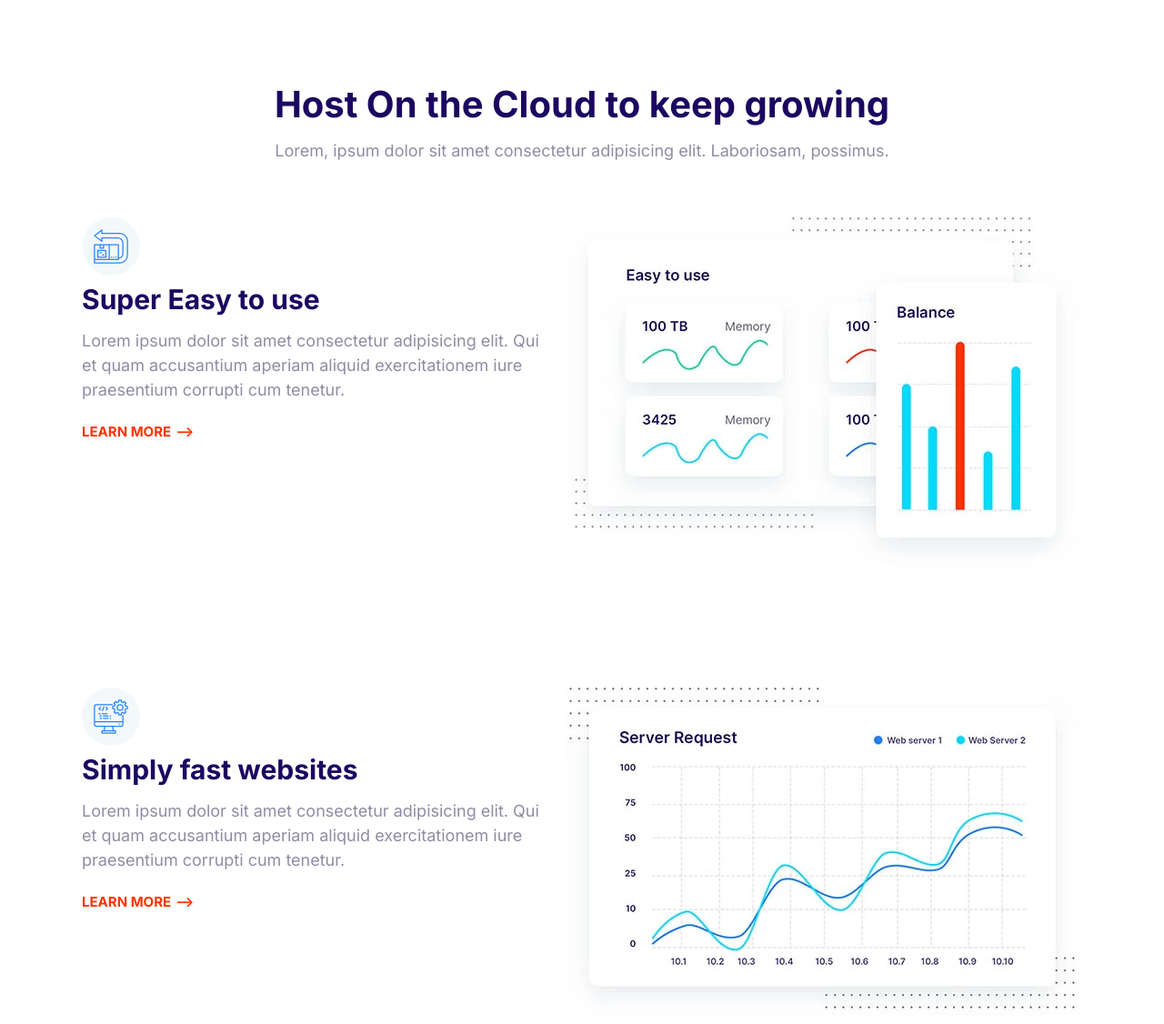
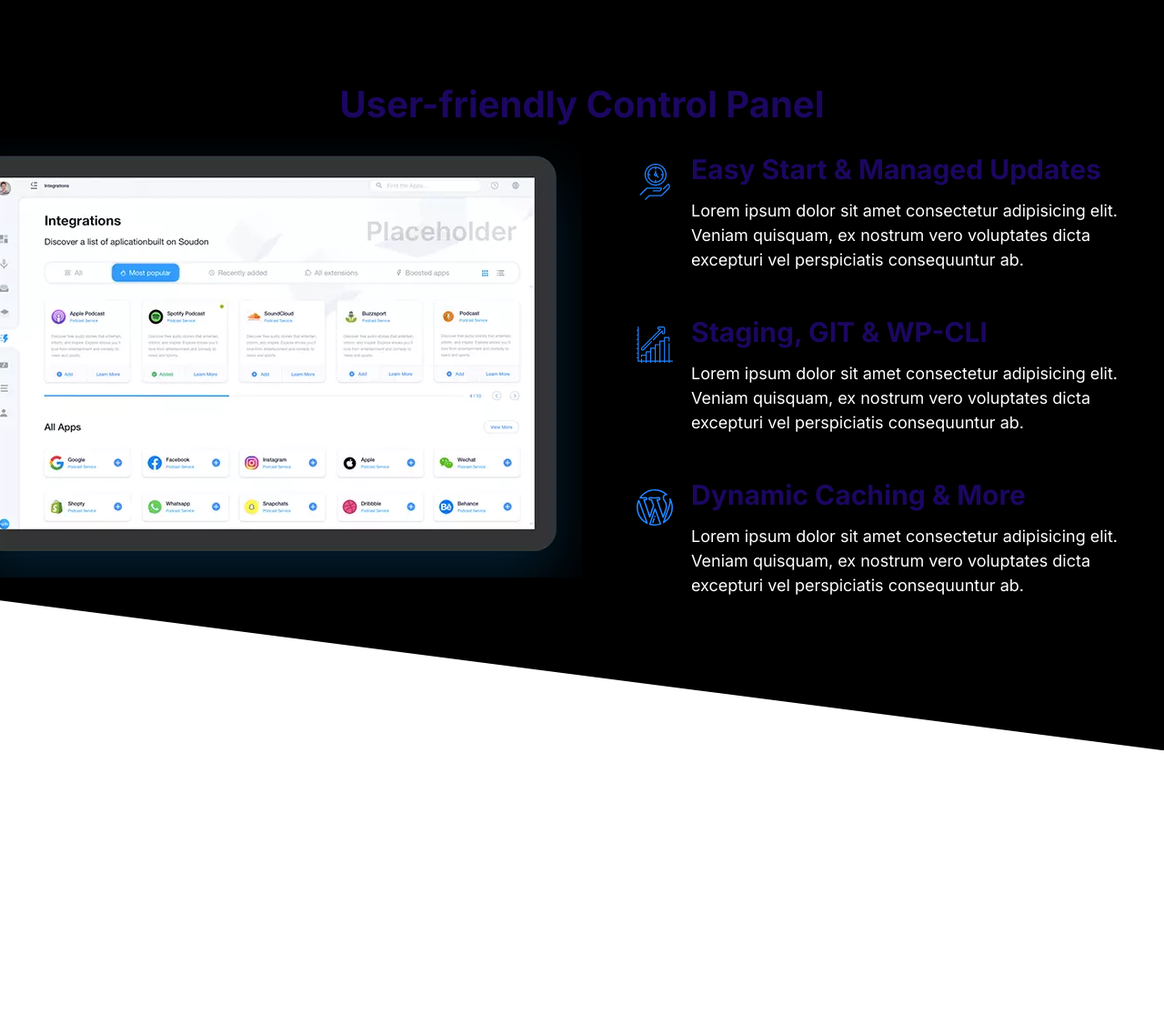
Before and after one commit to Hrishikeshdeyofficial/Hrishikeshdeyofficial, a plain HTML site: page index.html in a window 1280 px wide. Shown: the top 1126 px of the page at 91% size. After the commit the page ends 825 px from the top, so only its background shows below. Drawn offline with Linux system fonts and the light colour scheme.

Commit message:
Building Showcase block

```diff
--- a/css/styles.css
+++ b/css/styles.css
@@ -846,3 +846,34 @@ body{
         order: 2;
     }
 } */
+
+
+/* Showcase Block */
+.block-showcase__image > img {
+    width: 100%;
+  }
+
+.block-showcase__media__title{
+    margin-top: 0;
+}
+
+.block-showcase .media__body > p{
+    margin-bottom: 5rem;
+    color: #fff;
+}
+
+  @media screen and (min-width: 768px) {
+    .block-showcase .grid {
+      grid-template-columns: 50% 50%;
+      column-gap: 6rem
+    }
+
+    .block-showcase__image {
+      justify-self: end;
+    }
+
+    .block-showcase__image > img {
+      width: auto;
+      max-width: 700px;
+    }
+  }
--- a/index.html
+++ b/index.html
@@ -18,103 +18,83 @@
     ></script>
   </head>
 
-    <section class="block container">
+  <body>
+    <section class="block block--dark block--skewed-right block-showcase">
       <header class="block__header">
-        <h2>Host On the Cloud to keep growing</h2>
-        <p>Lorem, ipsum dolor sit amet consectetur adipisicing elit. Laboriosam, possimus.</p>
+        <h2>User-friendly Control Panel</h2>
       </header>
-      <article class="grid grid--1x2 feature">
-        <div class="feature__content">
-          <span class="icon-container">
-            <svg class="icon icon--primary">
-              <use xlink:href="images/sprite.svg#easy"></use>
-            </svg>
-          </span>
-          <h3 class="feature__heading">Super Easy to use</h3>
-          <p>
-            Lorem ipsum dolor sit amet consectetur adipisicing elit. Qui et quam
-            accusantium aperiam aliquid exercitationem iure praesentium corrupti
-            cum tenetur.
-          </p>
-          <a href="#" class="link-arrow">Learn More</a>
-        </div>
-        <picture>
+      <div class="container grid grid--1x2">
+        <picture class="block-showcase__image">
           <source
             type="image/webp"
-            srcset="images/easy.webp 1x, images/easy@2x.webp 2x"
+            srcset="images/ipad.webp 1x, images/ipad@2x.webp 2x"
           />
-          <img class="feature__image" src="images/easy@2x.jpg" alt="" />
+          <source
+            type="image/png"
+            srcset="images/ipad.png 1x, images/ipad@2x.png 2x"
+          />
+          <img src="images/ipad.png" alt="" />
         </picture>
-      </article>
-      <article class="grid grid--1x2 feature">
-        <div class="feature__content">
-          <span class="icon-container">
-            <svg class="icon icon--primary">
-              <use xlink:href="images/sprite.svg#computer"></use>
-            </svg>
-          </span>
-          <h3 class="feature__heading">Simply fast websites</h3>
-          <p>
-            Lorem ipsum dolor sit amet consectetur adipisicing elit. Qui et quam
-            accusantium aperiam aliquid exercitationem iure praesentium corrupti
-            cum tenetur.
-          </p>
-          <a href="#" class="link-arrow">Learn More</a>
-        </div>
-        <picture>
-          <source
-            type="image/webp"
-            srcset="images/fast.webp 1x, images/fast@2x.webp"
-          />
-          <img class="feature__image" src="images/fast@2x.jpg" alt="" />
-        </picture>
-      </article>
-      <article class="grid grid--1x2 feature">
-        <div class="feature__content">
-          <span class="icon-container">
-            <svg class="icon icon--primary">
-              <use xlink:href="images/sprite.svg#settings"></use>
-            </svg>
-          </span>
-          <h3 class="feature__heading">WordPress made easy</h3>
-          <p>
-            Lorem ipsum dolor sit amet consectetur adipisicing elit. Qui et quam
-            accusantium aperiam aliquid exercitationem iure praesentium corrupti
-            cum tenetur.
-          </p>
-          <a href="#" class="link-arrow">Learn More</a>
-        </div>
-        <picture>
-          <source
-            type="image/webp"
-            srcset="images/fast.webp, 1x images/fast@2x.webp 2x"
-          />
-          <img class="feature__image" src="images/fast@2x.jpg" alt="" />
-        </picture>
-      </article>
-      <article class="grid grid--1x2 feature">
-        <div class="feature__content">
-          <span class="icon-container">
+        <ul class="lists">
+          <li>
+            <div class="media">
+              <div class="media__image">
                 <svg class="icon icon--primary">
                   <use xlink:href="images/sprite.svg#clock"></use>
                 </svg>
-          </span>
-          <h3 class="feature__heading">Super Easy to use</h3>
+              </div>
+              <div class="media__body">
+                <h3 class="block-showcase__media__title">
+                  Easy Start & Managed Updates
+                </h3>
                 <p>
-            Lorem ipsum dolor sit amet consectetur adipisicing elit. Qui et quam
-            accusantium aperiam aliquid exercitationem iure praesentium corrupti
-            cum tenetur.
+                  Lorem ipsum dolor sit amet consectetur adipisicing elit.
+                  Veniam quisquam, ex nostrum vero voluptates dicta excepturi
+                  vel perspiciatis consequuntur ab.
                 </p>
-          <a href="#" class="link-arrow">Learn More</a>
               </div>
-        <picture>
-          <source
-            type="image/webp"
-            srcset="images/support.webp 1x, images/support@2x.webp"
-          />
-          <img class="feature__image" src="images/support@2x.jpg" alt="" />
-        </picture>
-      </article>
+            </div>
+          </li>
+          <li>
+            <div class="media">
+              <div class="media__image">
+                <svg class="icon icon--primary">
+                  <use xlink:href="images/sprite.svg#growth"></use>
+                </svg>
+              </div>
+              <div class="media__body">
+                <h3 class="block-showcase__media__title">
+                  Staging, GIT & WP-CLI
+                </h3>
+                <p>
+                  Lorem ipsum dolor sit amet consectetur adipisicing elit.
+                  Veniam quisquam, ex nostrum vero voluptates dicta excepturi
+                  vel perspiciatis consequuntur ab.
+                </p>
+              </div>
+            </div>
+          </li>
+          <li>
+            <div class="media">
+              <div class="media__image">
+                <svg class="icon icon--primary">
+                  <use xlink:href="images/sprite.svg#wordpress"></use>
+                </svg>
+              </div>
+              <div class="media__body">
+                <h3 class="block-showcase__media__title">
+                  Dynamic Caching & More
+                </h3>
+                <p>
+                  Lorem ipsum dolor sit amet consectetur adipisicing elit.
+                  Veniam quisquam, ex nostrum vero voluptates dicta excepturi
+                  vel perspiciatis consequuntur ab.
+                </p>
+              </div>
+            </div>
+          </li>
+        </ul>
+      </div>
     </section>
 
     <script src="js/main.js"></script>
```
Also changed, not shown: components/block-showcase.html (added, +73 -0 lines), images/ipad.png (added), images/ipad.webp (added), images/ipad@2x.png (added), images/ipad@2x.webp (added), images/snap.svg (added), images/wordpress.jpg, images/wordpress.webp (added), images/wordpress@2x.jpg (added), images/wordpress@2x.webp (added). Lines whose indentation alone changed are shown as unchanged.
